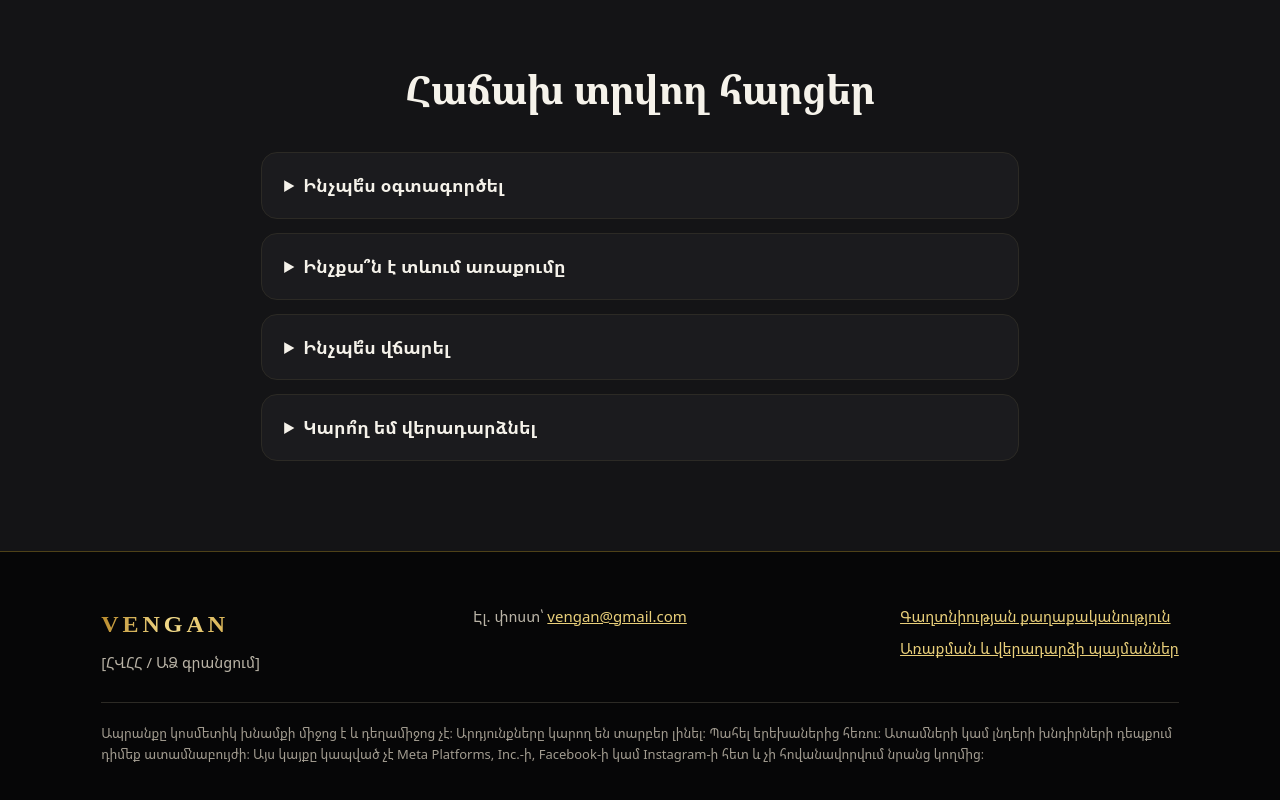
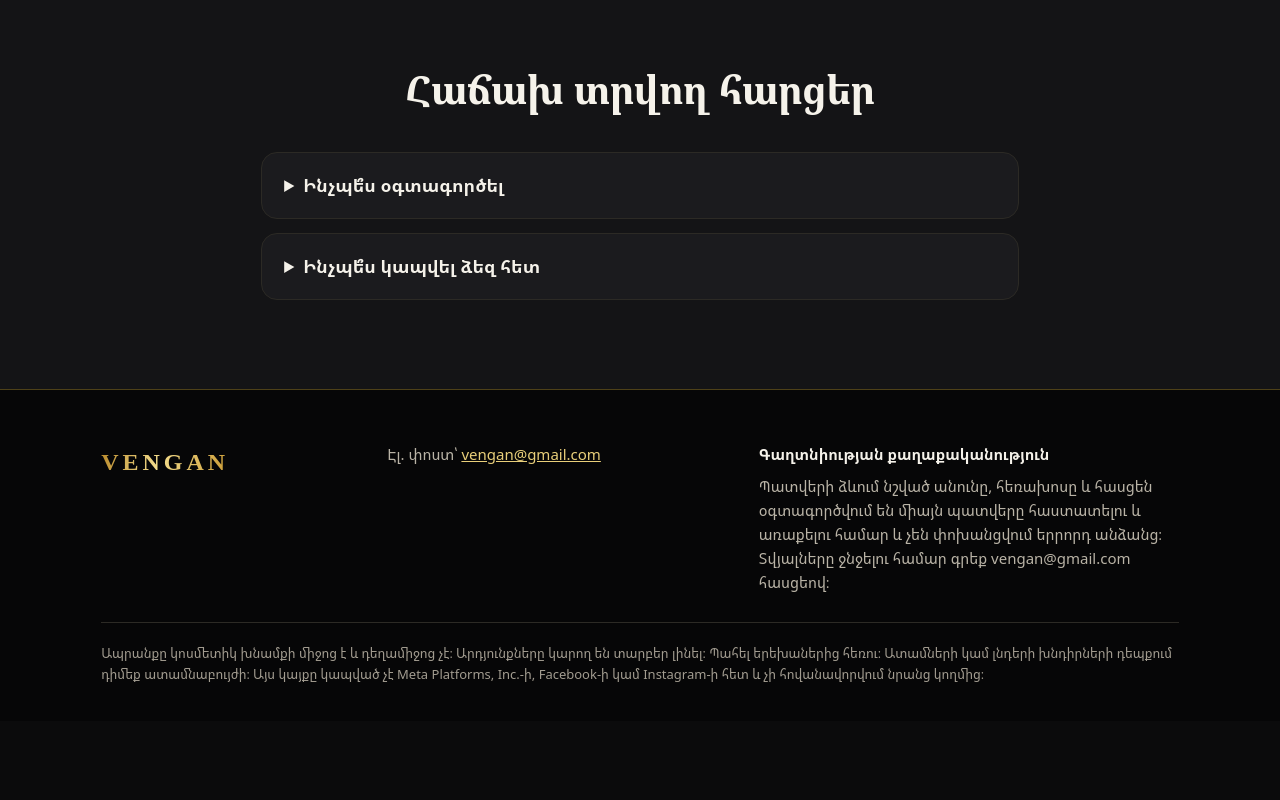
Before and after one commit to arpipetakchyan-sudo/sales, a plain HTML site: page index.html in a window 1280 px wide. Shown: the part 3535-4335 px from the top of the page. After the commit the page ends 4256 px from the top, so only its background shows below. Drawn offline with Linux system fonts and the light colour scheme.

Commit message:
Remove placeholders, add privacy note, email order fallback
Co-Authored-By: Claude Opus 5.5 <noreply@anthropic.com>
Claude-Session: https://claude.ai/code/session_01UjJd37WbjDLuLM94y42FkL

```diff
--- a/index.html
+++ b/index.html
@@ -190,7 +190,7 @@ footer{background:#060607;border-top:1px solid rgba(212,175,55,.35);padding:52px
 <div class="g3">
 <div class="step"><div class="num">1</div><h3>Լրացրեք հայտը</h3><p>Անուն, հեռախոս և հասցե՝ 30 վայրկյանում։</p></div>
 <div class="step"><div class="num">2</div><h3>Մենք կզանգենք</h3><p>Կհաստատենք պատվերը և առաքման օրը։</p></div>
-<div class="step"><div class="num">3</div><h3>Ստացեք պատվերը</h3><p>[ՎՃԱՐՄԱՆ ԵՂԱՆԱԿ, օր.՝ վճարում ստանալիս]</p></div>
+<div class="step"><div class="num">3</div><h3>Ստացեք պատվերը</h3><p>Պատվերը կհասցնենք ձեր նշած հասցեով։</p></div>
 </div>
 </div>
 </section>
@@ -236,9 +236,7 @@ footer{background:#060607;border-top:1px solid rgba(212,175,55,.35);padding:52px
 <div class="head"><h2 class="serif">Հաճախ տրվող հարցեր</h2></div>
 <div style="display:flex;flex-direction:column;gap:14px">
 <details><summary>Ինչպե՞ս օգտագործել</summary><p>Օգտագործեք ըստ փաթեթի վրա նշված հրահանգի։ Միջոցը չի փոխարինում ատամնաբույժի այցերին։</p></details>
-<details><summary>Ինչքա՞ն է տևում առաքումը</summary><p>[ԱՌԱՔՄԱՆ ԺԱՄԿԵՏ ԵՎ ԱՐԺԵՔ]</p></details>
-<details><summary>Ինչպե՞ս վճարել</summary><p>[ՎՃԱՐՄԱՆ ԵՂԱՆԱԿՆԵՐ]</p></details>
-<details><summary>Կարո՞ղ եմ վերադարձնել</summary><p>[ՎԵՐԱԴԱՐՁԻ ՊԱՅՄԱՆՆԵՐ]</p></details>
+<details><summary>Ինչպե՞ս կապվել ձեզ հետ</summary><p>Գրեք մեզ <a href="mailto:vengan@gmail.com">vengan@gmail.com</a> հասցեով։</p></details>
 </div>
 </div>
 </section>
@@ -246,9 +244,9 @@ footer{background:#060607;border-top:1px solid rgba(212,175,55,.35);padding:52px
 <footer id="privacy">
 <div class="wrap">
 <div class="frow">
-<div class="fcol"><span class="goldtxt serif" style="font-weight:700;font-size:24px;letter-spacing:4px">VENGAN</span><span>[ՀՎՀՀ / ԱՁ գրանցում]</span></div>
+<div class="fcol"><span class="goldtxt serif" style="font-weight:700;font-size:24px;letter-spacing:4px">VENGAN</span></div>
 <div class="fcol"><span>Էլ. փոստ՝ <a href="mailto:vengan@gmail.com">vengan@gmail.com</a></span></div>
-<div class="fcol"><a href="#privacy">Գաղտնիության քաղաքականություն</a><a href="#privacy">Առաքման և վերադարձի պայմաններ</a></div>
+<div class="fcol" style="max-width:420px"><b style="color:var(--ink)">Գաղտնիության քաղաքականություն</b><span>Պատվերի ձևում նշված անունը, հեռախոսը և հասցեն օգտագործվում են միայն պատվերը հաստատելու և առաքելու համար և չեն փոխանցվում երրորդ անձանց։ Տվյալները ջնջելու համար գրեք vengan@gmail.com հասցեով։</span></div>
 </div>
 <p class="legal">Ապրանքը կոսմետիկ խնամքի միջոց է և դեղամիջոց չէ։ Արդյունքները կարող են տարբեր լինել։ Պահել երեխաներից հեռու։ Ատամների կամ լնդերի խնդիրների դեպքում դիմեք ատամնաբույժի։ Այս կայքը կապված չէ Meta Platforms, Inc.-ի, Facebook-ի կամ Instagram-ի հետ և չի հովանավորվում նրանց կողմից։</p>
 </div>
@@ -260,6 +258,7 @@ footer{background:#060607;border-top:1px solid rgba(212,175,55,.35);padding:52px
   const PROMO_END = '2026-11-20T23:59:59+04:00'; // Ակցիայի իրական ավարտը
   const GFORM = '';  // Google Form-ի pre-filled հղումը (կլրացվի)
   const WA = '';     // WhatsApp համար առանց +, օր.՝ 37491123456
+  const EMAIL = 'vengan@gmail.com';
   // ==========================
   const P = 8500; let q = 1;
   const $ = id => document.getElementById(id);
@@ -289,6 +288,7 @@ footer{background:#060607;border-top:1px solid rgba(212,175,55,.35);padding:52px
     } else if (WA) {
       href = 'https://wa.me/' + WA + '?text=' + encodeURIComponent('Բարև, ուզում եմ պատվիրել ROZINO Dazzle White\nՔանակ՝ ' + v.qty + '\nԱնուն՝ ' + v.name + '\nՀեռախոս՝ ' + v.phone + '\nՀասցե՝ ' + v.address);
     }
+    if (href === '#order') href = 'mailto:' + EMAIL + '?subject=' + encodeURIComponent('Պատվեր — ROZINO Dazzle White') + '&body=' + encodeURIComponent('Քանակ՝ ' + v.qty + '\nԱնուն՝ ' + v.name + '\nՀեռախոս՝ ' + v.phone + '\nՀասցե՝ ' + v.address);
     $('sendLink').href = href;
     $('formBox').hidden = true; $('thanks').hidden = false;
   });
```
